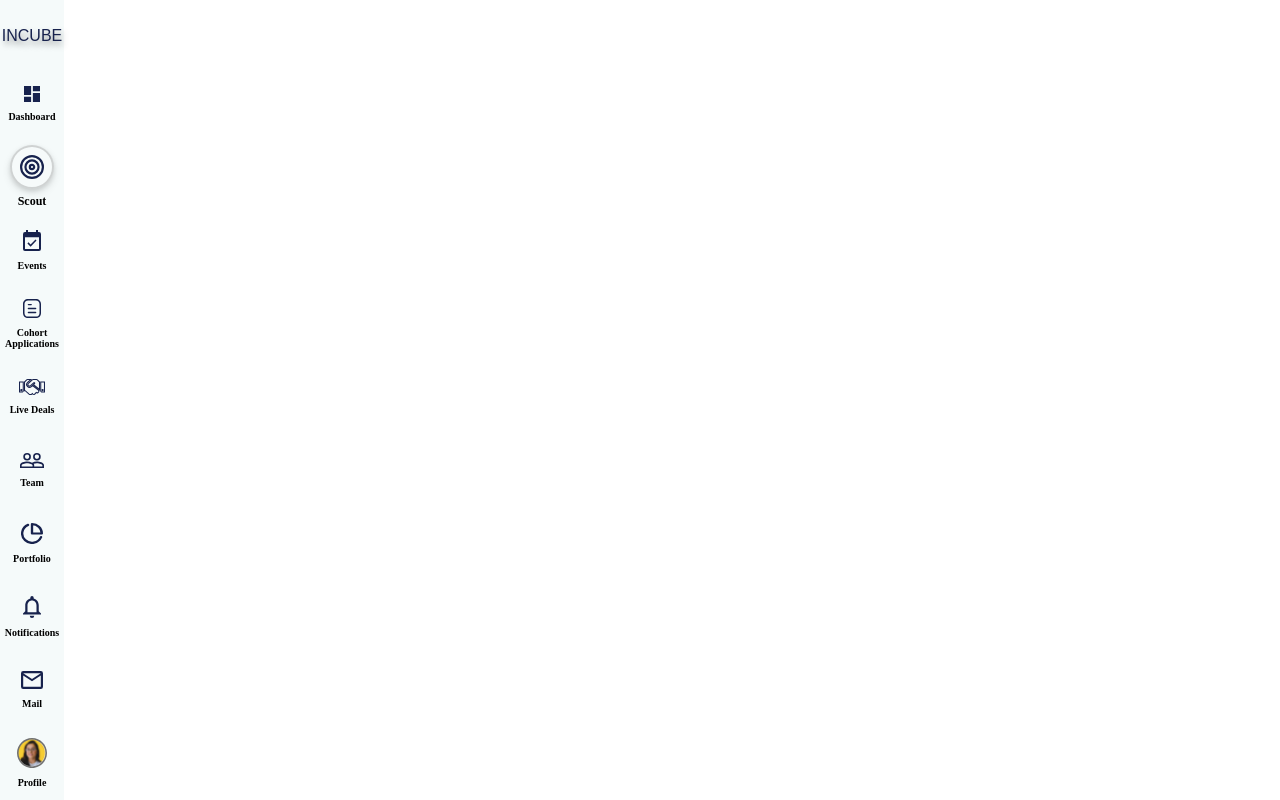
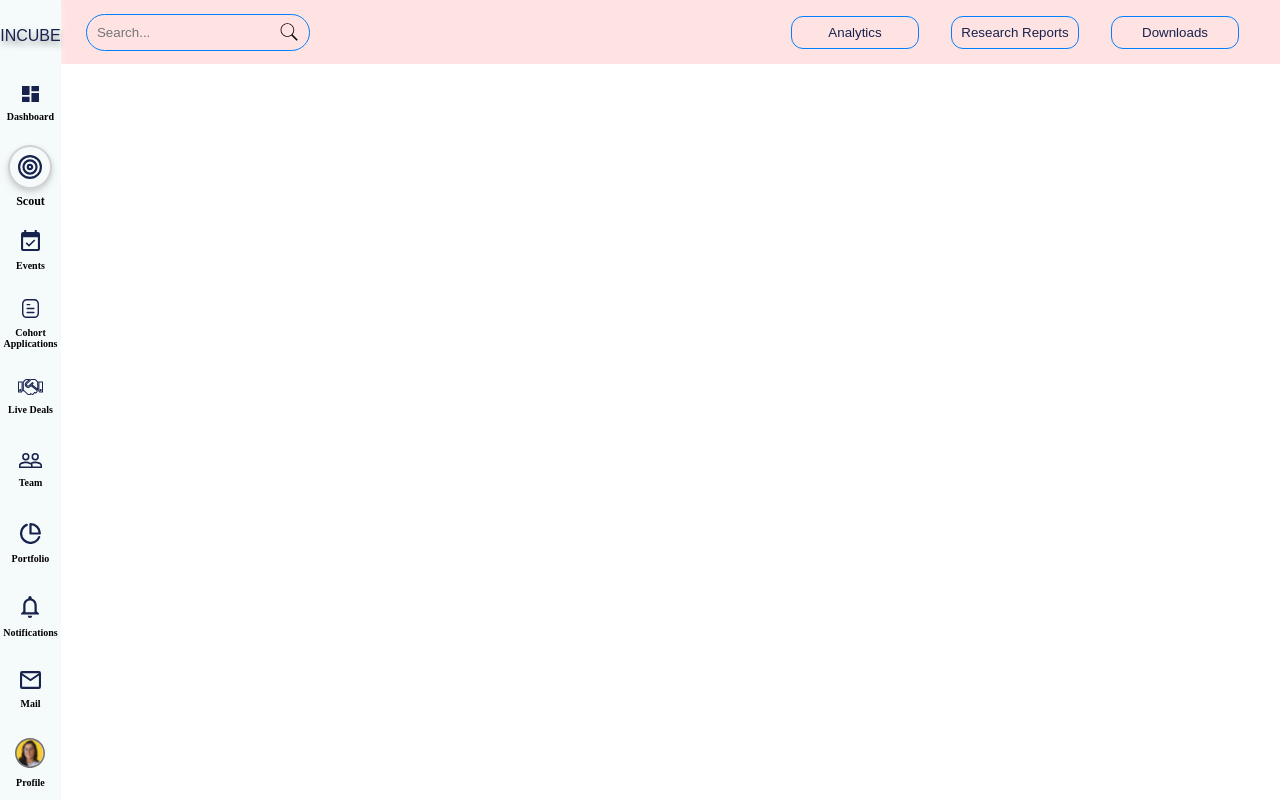
Before and after one commit to Sameer-mishra1/Incube-Dashboard, a React (Create React App) app: page /scout in a window 1280 px wide. Built offline with nearby package versions, Linux system fonts and the light colour scheme.

Commit message:
Removed unused imports and added MainLayout Component

```diff
--- /dev/null
+++ b/src/Components/MainLayout/MainLayout.js
@@ -0,0 +1,17 @@
+import Header from "../Header/Header";
+import Sidebar from "../Sidebar/Sidebar";
+import styles from "./MainLayout.module.css";
+
+const MainLayout = () => {
+  return (
+    <div className={styles.mainContainer}>
+      <Sidebar />
+      <Header />
+      <div className={styles.mainContent}>
+        {/* Content as in whatever will be in Dashboard */}
+      </div>
+    </div>
+  );
+};
+
+export default MainLayout;
--- /dev/null
+++ b/src/Components/MainLayout/MainLayout.module.css
@@ -0,0 +1,7 @@
+.mainContainer {
+    display: flex;
+  }
+
+  .mainContent {
+    flex: 1; /* Allow the main content to expand and fill the available space */
+  }
--- a/src/Components/Pages/CohortApplications/CohortApplications.js
+++ b/src/Components/Pages/CohortApplications/CohortApplications.js
@@ -1,11 +1,9 @@
-import Sidebar from "../../Sidebar/Sidebar";
+import MainLayout from "../../MainLayout/MainLayout";
 
 
 const CohortApplications = () => {
     return (
-        <>
-            <Sidebar />
-        </>
+        <MainLayout />
     )
 }
 
--- a/src/Components/Pages/Events/Events.js
+++ b/src/Components/Pages/Events/Events.js
@@ -1,9 +1,9 @@
-import Sidebar from '../../Sidebar/Sidebar';
+import MainLayout from '../../MainLayout/MainLayout';
 
 const Events = () => {
-    return <>
-        <Sidebar />
-    </>
+    return (
+        <MainLayout />
+    )
 }
 
 export default Events;
--- a/src/Components/Pages/LiveDeals/LiveDeals.js
+++ b/src/Components/Pages/LiveDeals/LiveDeals.js
@@ -1,11 +1,9 @@
-import Sidebar from "../../Sidebar/Sidebar";
+import MainLayout from "../../MainLayout/MainLayout";
 
 
 const LiveDeals = () => {
     return (
-        <>
-            <Sidebar />
-        </>
+        <MainLayout />
     )
 }
 
--- a/src/Components/Pages/Notifications/Notifications.js
+++ b/src/Components/Pages/Notifications/Notifications.js
@@ -1,11 +1,9 @@
-import Sidebar from "../../Sidebar/Sidebar";
+import MainLayout from "../../MainLayout/MainLayout";
 
 
 const Notifications = () => {
     return (
-        <>
-            <Sidebar />
-        </>
+        <MainLayout />
     )
 }
 
--- a/src/Components/Pages/Portfolio/Portfolio.js
+++ b/src/Components/Pages/Portfolio/Portfolio.js
@@ -1,11 +1,9 @@
-import Sidebar from "../../Sidebar/Sidebar";
+import MainLayout from "../../MainLayout/MainLayout";
 
 
 const Portfolio = () => {
     return (
-        <>
-            <Sidebar />
-        </>
+        <MainLayout />
     )
 }
 
--- a/src/Components/Pages/Profile/Profile.js
+++ b/src/Components/Pages/Profile/Profile.js
@@ -1,11 +1,9 @@
-import Sidebar from "../../Sidebar/Sidebar";
+import MainLayout from "../../MainLayout/MainLayout";
 
 
 const Profile = () => {
     return (
-        <>
-            <Sidebar />
-        </>
+        <MainLayout />
     )
 }
 
--- a/src/Components/Pages/Scout/Scout.js
+++ b/src/Components/Pages/Scout/Scout.js
@@ -1,9 +1,9 @@
-import Sidebar from "../../Sidebar/Sidebar";
+import MainLayout from "../../MainLayout/MainLayout";
 
 const Scout = () => {
   return (
     <>
-      <Sidebar />
+      <MainLayout />
     </>
   );
 };
--- a/src/Components/Pages/Team/Team.js
+++ b/src/Components/Pages/Team/Team.js
@@ -1,11 +1,8 @@
-import Sidebar from "../../Sidebar/Sidebar";
-
+import MainLayout from "../../MainLayout/MainLayout";
 
 const Team = () => {
     return (
-        <>
-            <Sidebar />
-        </>
+        <MainLayout />
     )
 }
 
--- a/src/Components/SearchBar/SearchBar.js
+++ b/src/Components/SearchBar/SearchBar.js
@@ -1,5 +1,4 @@
 import styles from "./SearchBar.module.css";
-import searchIcon from '../../assets/Icons/icons8-search.svg'
 
 const SearchBar = () => {
   return (
```
